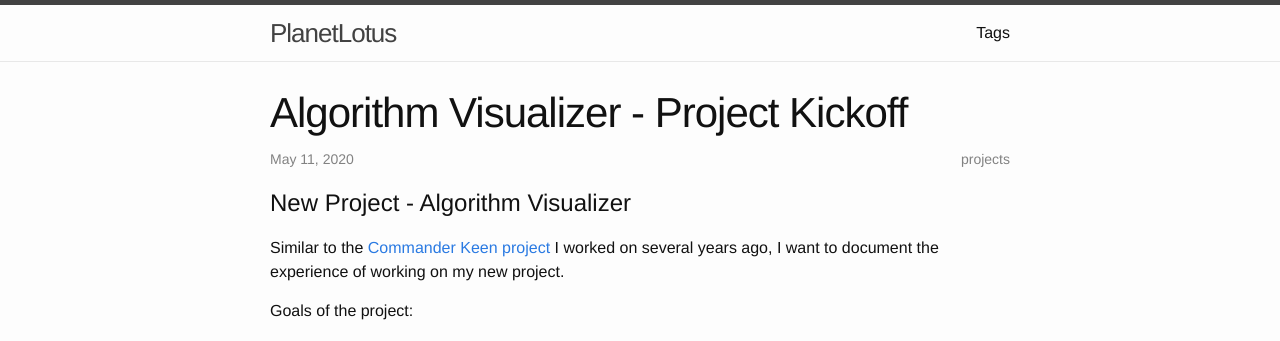
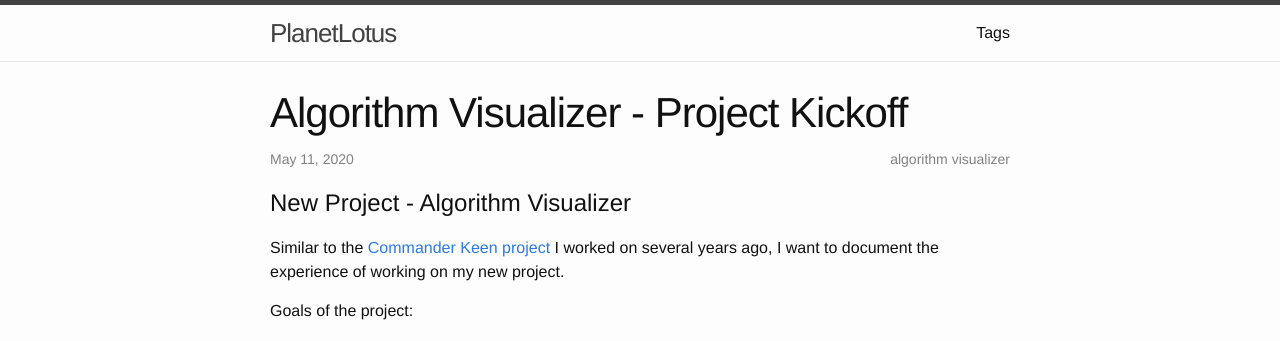
Before and after one commit to PlanetLotus/PlanetLotus.github.io, a Jekyll site: the page built from _posts/2020-05-11-algorithm-visualizer-kickoff.md, in a window 1280 px wide. Shown: the top 341 px of the page. Built offline with Jekyll 4.4.1, drawn with Linux system fonts in a browser that asks for light colours; comment, search, counter and statistics services are not loaded.

Commit message:
Update 2020-05-11-algorithm-visualizer-kickoff.md

```diff
--- a/_posts/2020-05-11-algorithm-visualizer-kickoff.md
+++ b/_posts/2020-05-11-algorithm-visualizer-kickoff.md
@@ -2,7 +2,7 @@
 layout: post
 title: "Algorithm Visualizer - Project Kickoff"
 description: "A Unity project for learning about various computer science algorithms."
-tags: [projects]
+tags: [algorithm visualizer]
 ---
 
 # New Project - Algorithm Visualizer
```
